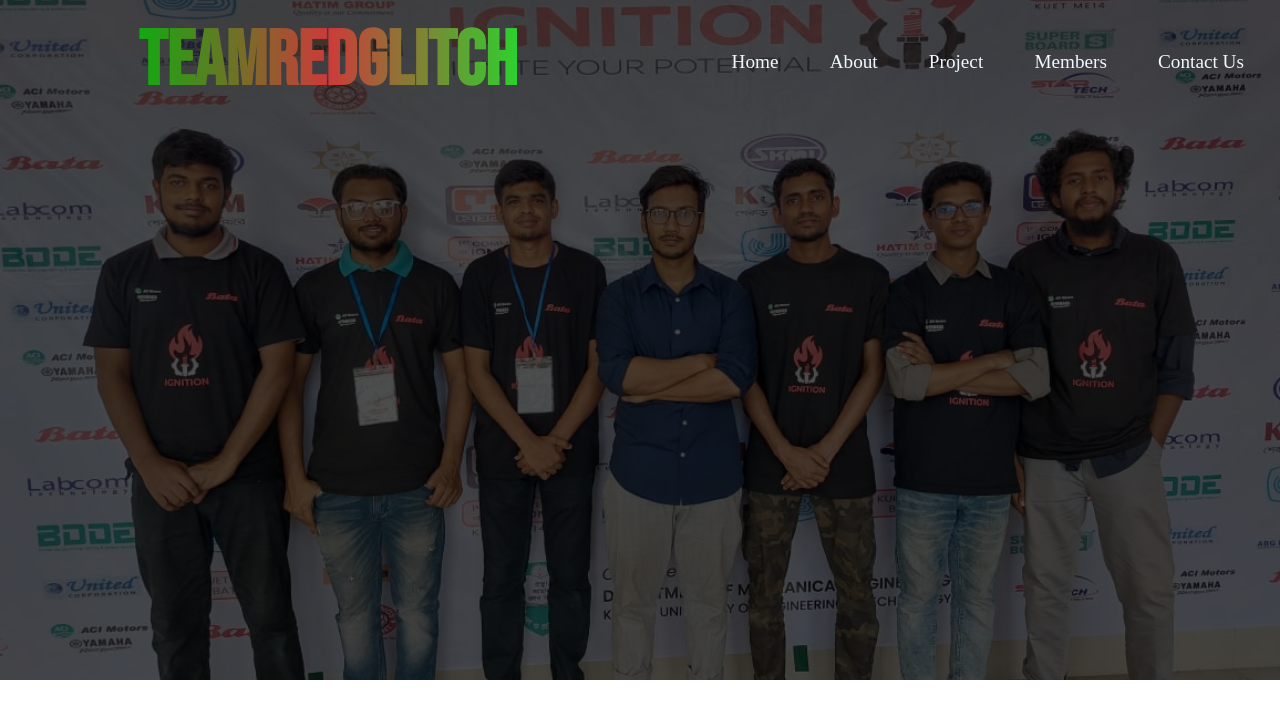
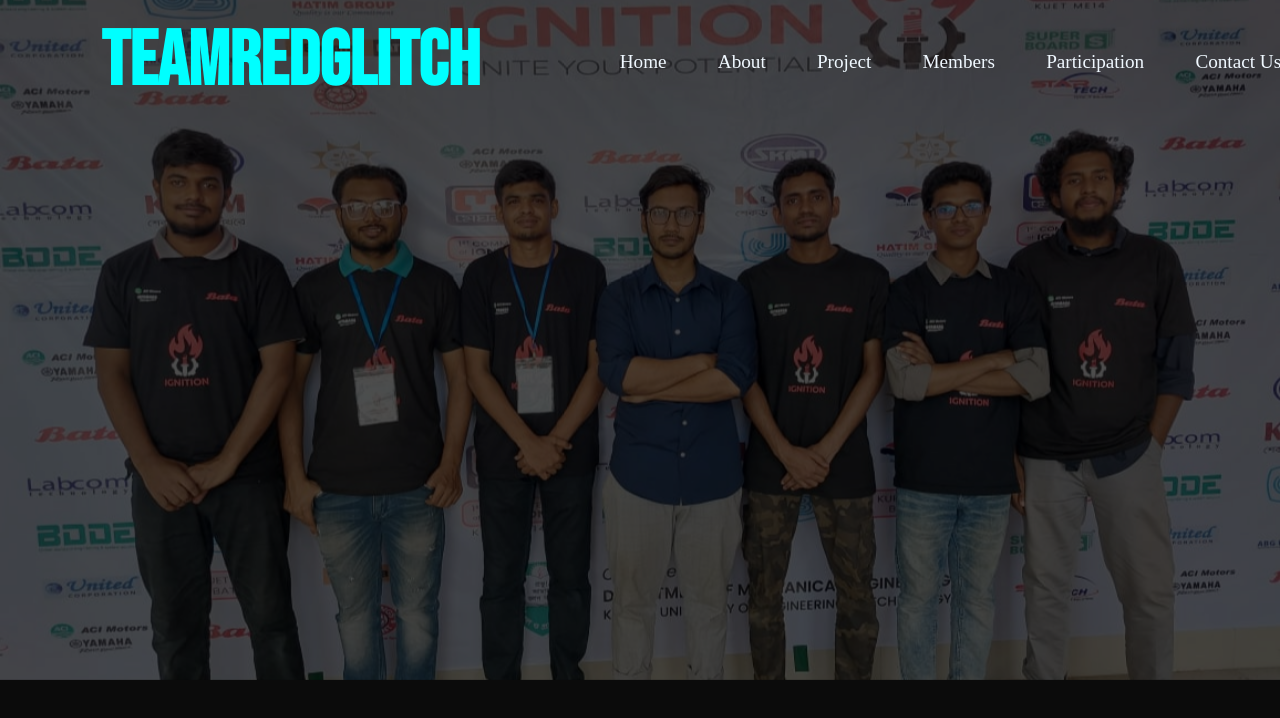
Before and after one commit to avikbiswas123/redglitchcurrent, a plain HTML site: page index.html in a window 1280 px wide. Drawn offline with Linux system fonts and the light colour scheme.

Commit message:
new update

```diff
--- a/index.html
+++ b/index.html
@@ -9,8 +9,11 @@
     <title>Document</title>
 </head>
 <body>
-    <header>
+
+    <header class="tltcard">
         <div class="navholder">
+
+
 
             <nav class="index">
 
@@ -28,6 +31,8 @@
         <li><a href="about.html">About</a></li>
         <li><a href="projects.html">Project</a></li>
         <li><a href="members.html">Members</a></li>
+                    <li><a href="participation.html">Participation</a></li>
+
         <li><a href="contact.html">Contact Us</a></li>
 
 
@@ -60,6 +65,8 @@
         <li><a href="about.html">About</a></li>
         <li><a href="projects.html">Project</a></li>
         <li><a href="members.html">Members</a></li>
+                    <li><a href="participation.html">Participation</a></li>
+
         <li><a href="contact.html">Contact Us</a></li>
 
         <li class="close"><i class="material-icons" >close</i></li>
@@ -88,6 +95,14 @@
 
 
 </div>
+</div>
+
+
+
+
+
+
+</div>
     <script src="nav.js"></script>
     <script src="script.js"></script>
 </body>
--- a/nav.css
+++ b/nav.css
@@ -29,7 +29,7 @@ width: 100vw;
         font-weight: 1000;
         font-style: bold;
         font-size: 6vw;
-        background: linear-gradient(to right,rgb(17, 170, 17),rgb(205, 58, 58),rgb(46, 208, 46));
+        background-color:cyan;
         -webkit-background-clip: text;
         color: transparent;
     }
@@ -156,3 +156,9 @@ left: 5vw;
     }
 
     }
+body{
+
+background-color: rgb(11, 11, 11);
+
+
+}
--- a/script.js
+++ b/script.js
@@ -16,3 +16,4 @@ function slide() {
     setTimeout(slide,2000)
 
 }
+console.log("%cFuck You! Bitch","@import url('https://fonts.googleapis.com/css2?family=Bebas+Neue&display=swap');color:red;font-size:30px;font-family: \"Bebas Neue\", sans-serif;");
--- a/style.css
+++ b/style.css
@@ -6,6 +6,9 @@ width: 100vw;
 position: relative;
 display: flex;
 z-index: -9000;
+transition: all ease 1s;
+transform: rotateX(0deg) rotateY(0deg);
+perspective: 1000px;
 
 }
 .imagecontainer{
```
Also changed, not shown: about.html (+3 -0 lines), contact.html (+6 -0 lines), members.html (+6 -0 lines), participation.html (+4 -0 lines), projects.html (+11 -1 lines).
